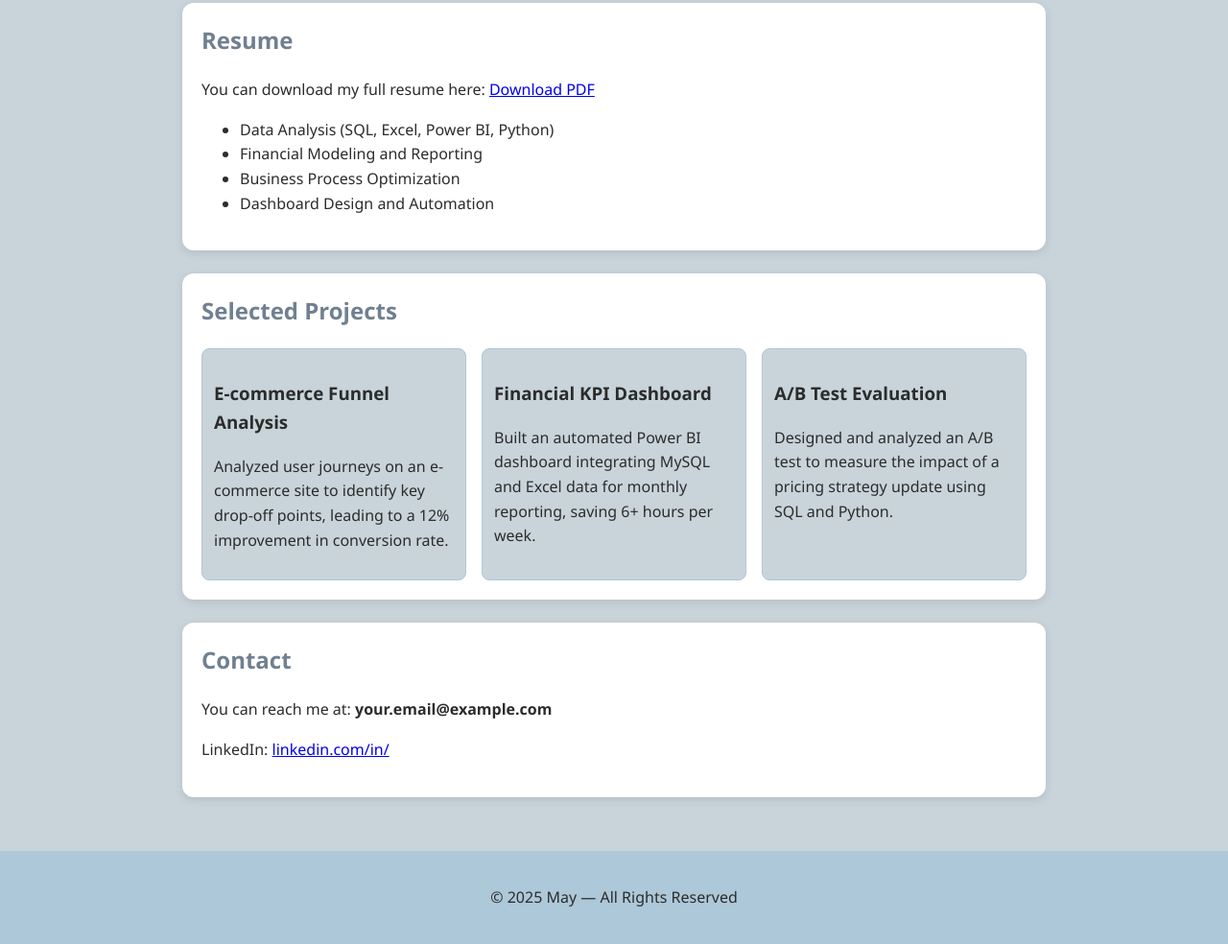
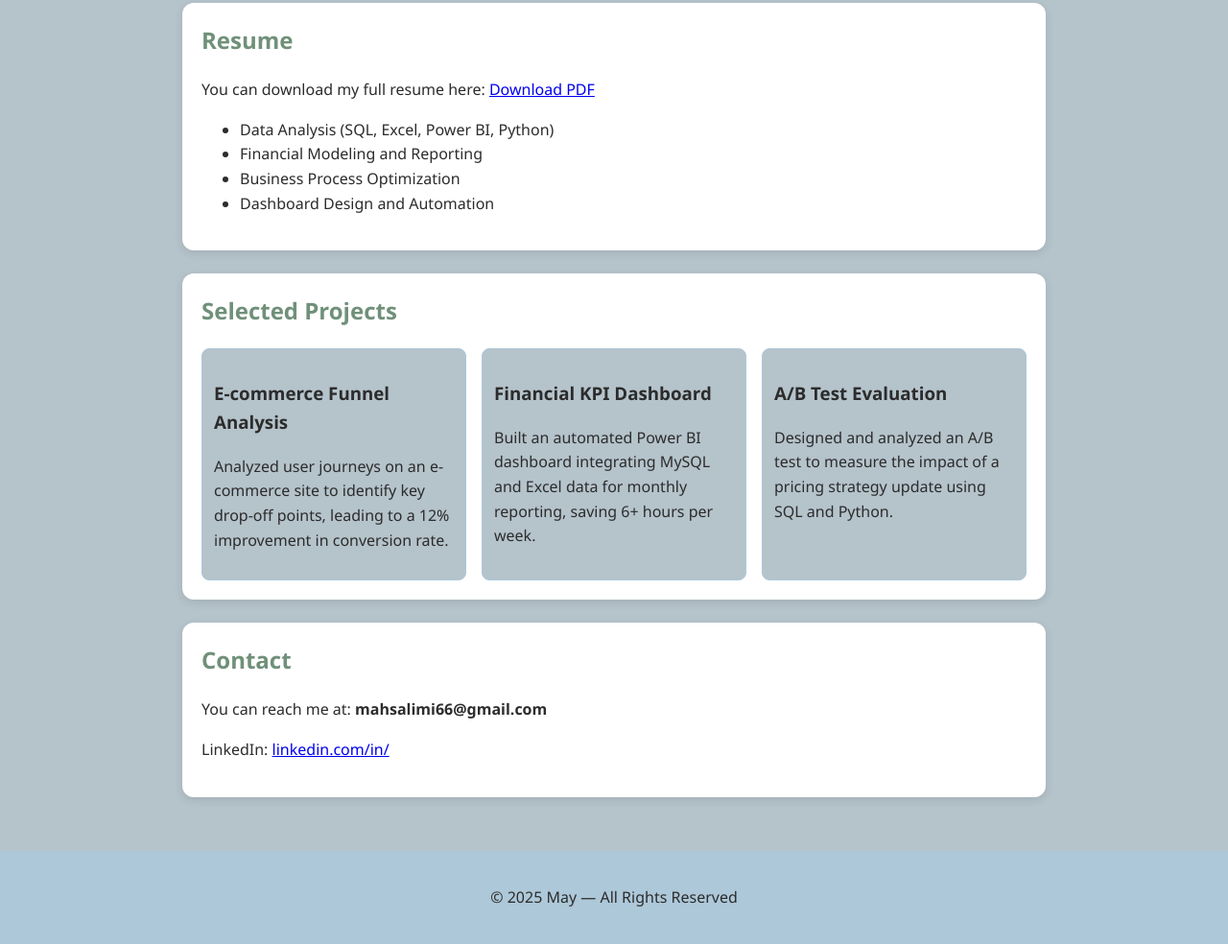
Before and after one commit to maysalimi66-star/Salimi-portfolio, a plain HTML site: page index.html in a window 1280 px wide. Shown: the part 312-1296 px from the top of the page at 96% size. Drawn offline with Linux system fonts and the light colour scheme.

Commit message:
Add files via upload

```diff
--- a/index.html
+++ b/index.html
@@ -6,12 +6,12 @@
   <title>May Salimi — Business/Data Analyst </title>
   <style>
     :root {
-      --breeze: #C9D4DA;
+      --breeze: #b5c3cb;
       --sky: #ADC8D9;
-      --peony: #E3D1D7;
+      --peony: #eccfd8;
       --text-dark: #2c2c2c;
       --text-light: #f9f9f9;
-      --accent: #708090;
+      --accent: #709079;
     }
     body {
       margin: 0;
@@ -156,7 +156,7 @@
 
     <section id="contact">
       <h2 id="contact-title">Contact</h2>
-      <p id="contact-text">You can reach me at: <strong>your.email@example.com</strong></p>
+      <p id="contact-text">You can reach me at: <strong>mahsalimi66@gmail.com</strong></p>
       <p>LinkedIn: <a href="https://linkedin.com/in/" target="_blank">linkedin.com/in/</a></p>
     </section>
   </main>
```
